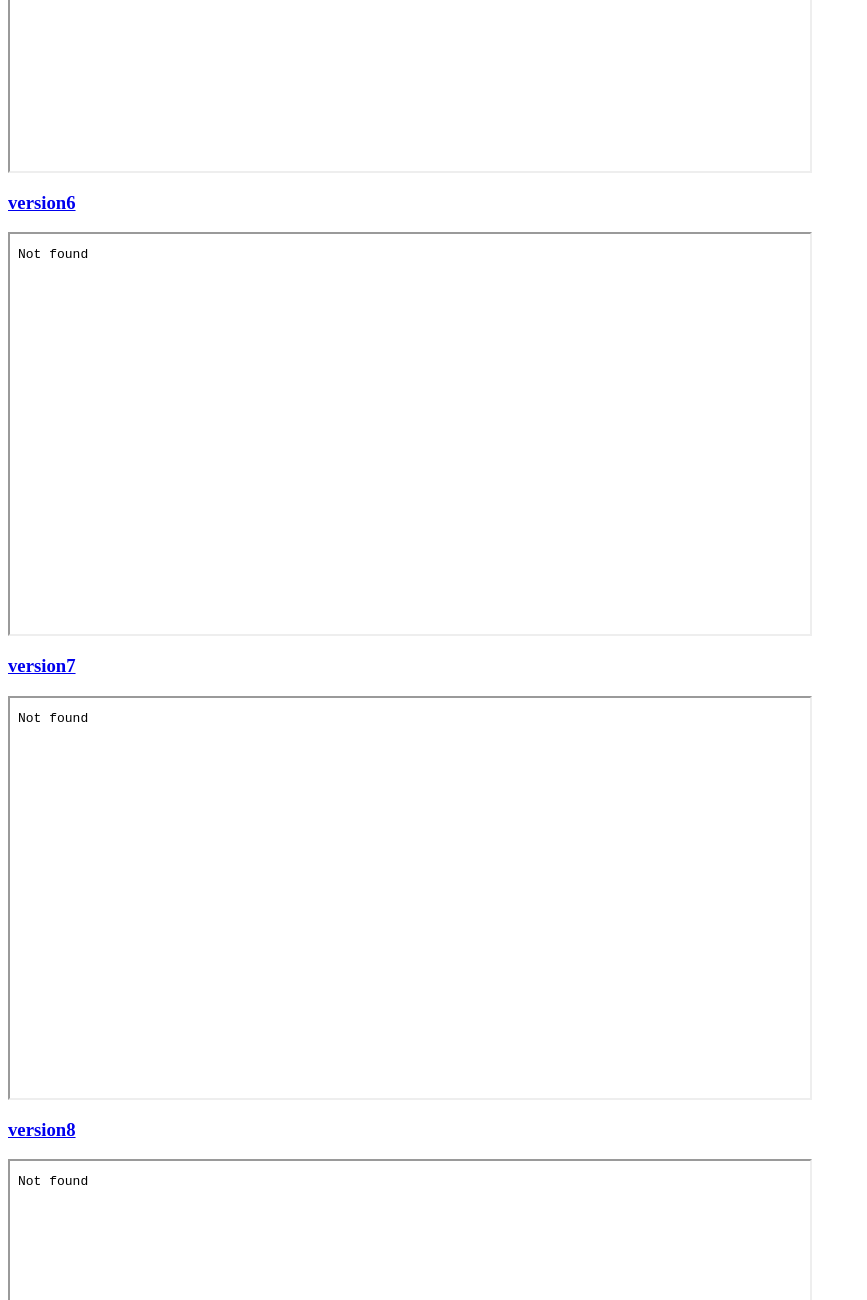
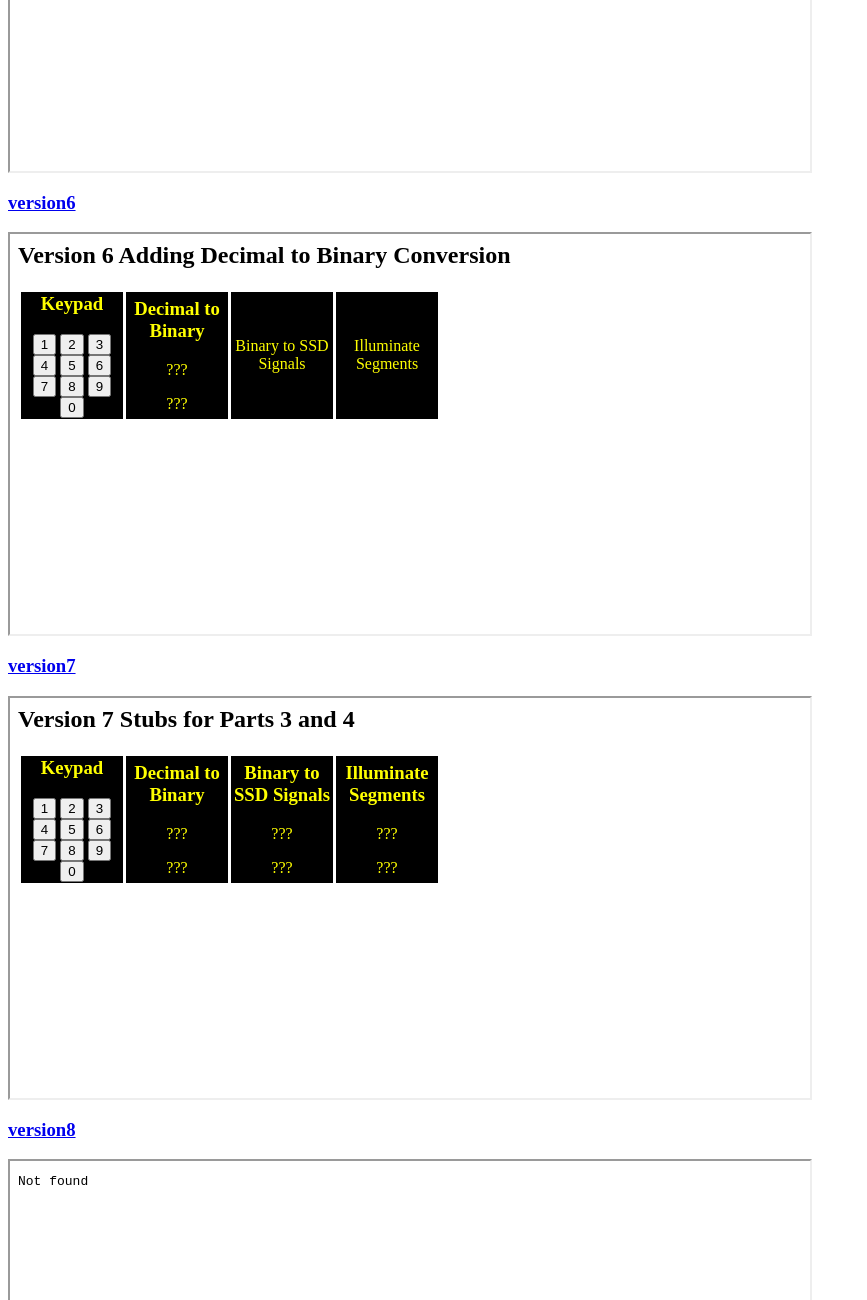
Before and after one commit to m-vrebac/inf1339-week01, a plain HTML site: page docs/index.html in a window 1280 px wide. Shown: the part 2597-3897 px from the top of the page, without its empty margins (0-867 px from the left). Drawn offline with Linux system fonts and the light colour scheme.

Commit message:
Update index.html

```diff
--- a/docs/index.html
+++ b/docs/index.html
@@ -15,10 +15,10 @@
     <iframe src="v04.html" height="400px" width="800px"></iframe>
 <h3><a href="v05.html">version5</a></h3>
     <iframe src="v05.html" height="400px" width="800px"></iframe>
-<h3><a href="v06.html">version6</a></h3>
-    <iframe src="v07.html" height="400px" width="800px"></iframe>
-<h3><a href="v07.html">version7</a></h3>
-    <iframe src="v07.html" height="400px" width="800px"></iframe>
+<h3><a href="v06a.html">version6</a></h3>
+    <iframe src="v06a.html" height="400px" width="800px"></iframe>
+<h3><a href="v07b.html">version7</a></h3>
+    <iframe src="v07b.html" height="400px" width="800px"></iframe>
 <h3><a href="v08.html">version8</a></h3>
     <iframe src="v08.html" height="400px" width="800px"></iframe>
 
```
